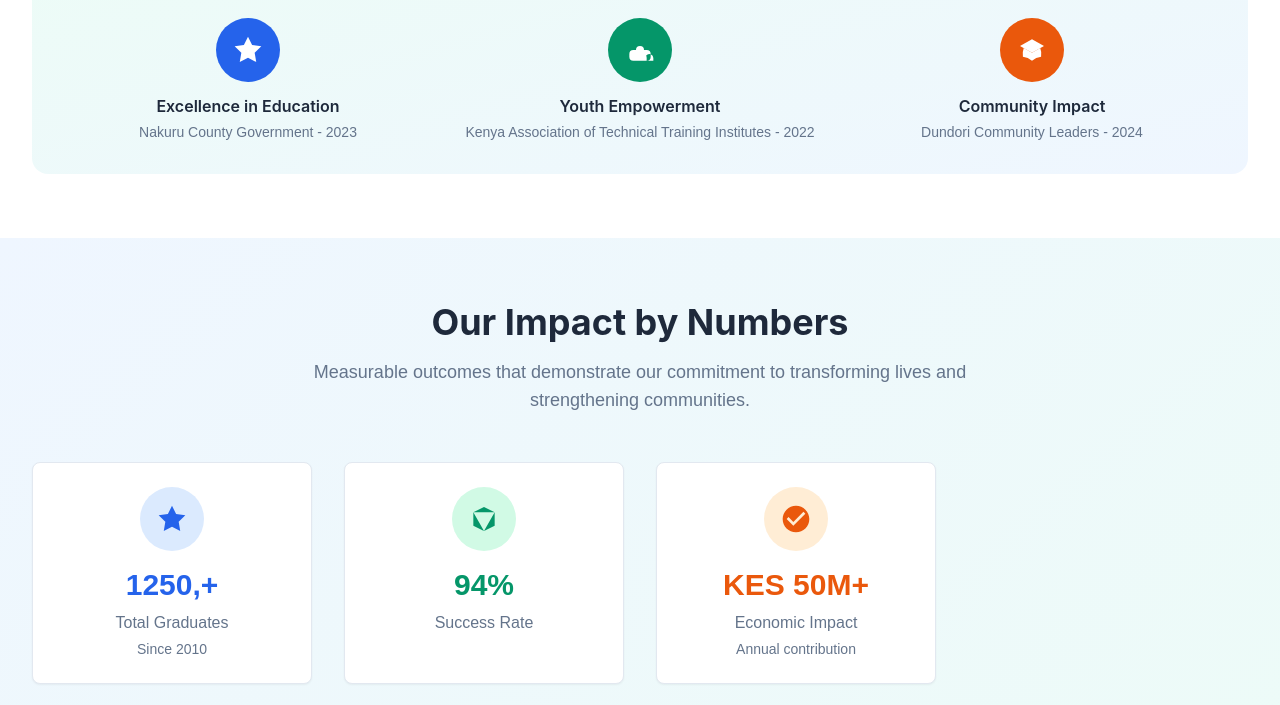
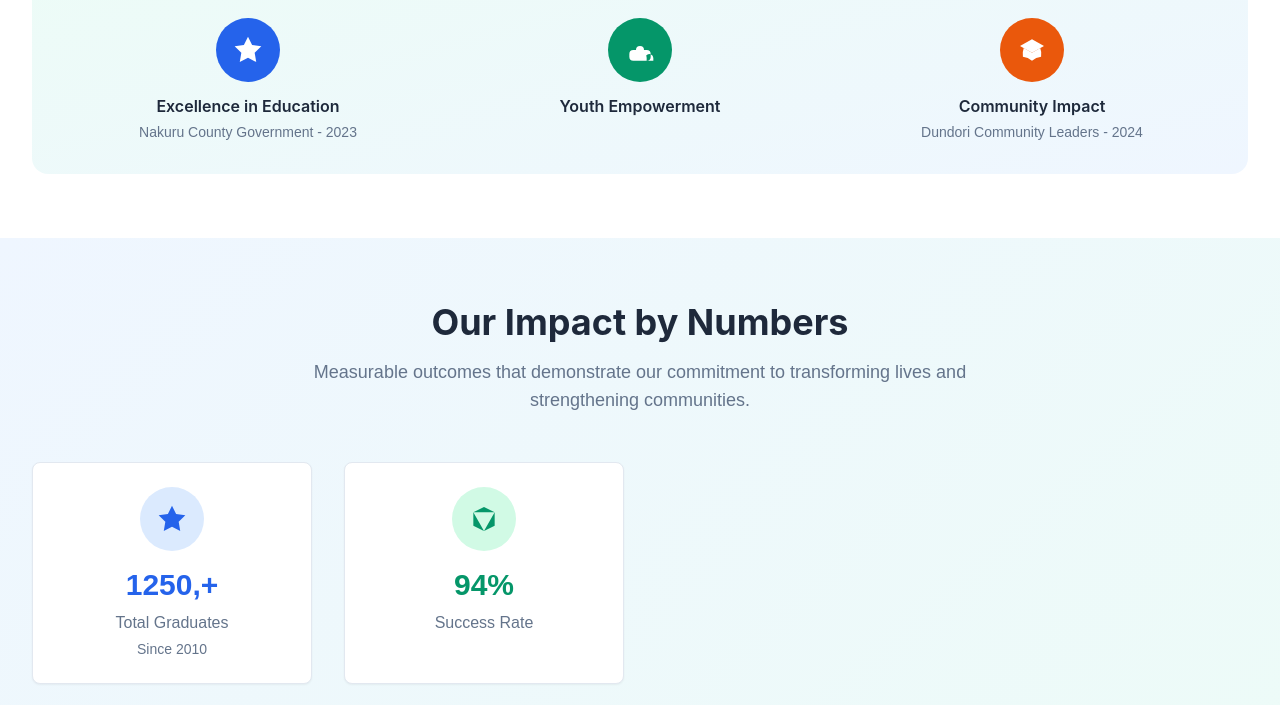
Before and after one commit to StephenMacharia/Dundori-VTC-website, a website: page pages/about_us.html in a window 1280 px wide. Shown: the part 4880-5585 px from the top of the page. Drawn offline with Linux system fonts and the light colour scheme.

Commit message:
about us

```diff
--- a/pages/about_us.html
+++ b/pages/about_us.html
@@ -546,7 +546,7 @@
                             </svg>
                         </div>
                         <h4 class="font-headline font-semibold text-text-primary mb-1">Youth Empowerment</h4>
-                        <p class="text-text-secondary text-sm">Kenya Association of Technical Training Institutes - 2022</p>
+                    <p class="text-text-secondary text-sm"></p>
                     </div>
 
                     <!-- Award 3 -->
@@ -604,16 +604,7 @@
                 </div>
 
                 <!-- Metric 3 -->
-                <div class="card text-center">
-                    <div class="w-16 h-16 mx-auto mb-4 bg-accent-100 rounded-full flex items-center justify-center">
-                        <svg class="w-8 h-8 text-accent" fill="currentColor" viewBox="0 0 24 24">
-                            <path d="M12 2C6.48 2 2 6.48 2 12s4.48 10 10 10 10-4.48 10-10S17.52 2 12 2zm-2 15l-5-5 1.41-1.41L10 14.17l7.59-7.59L19 8l-9 9z"/>
-                        </svg>
-                    </div>
-                    <div class="text-3xl font-bold text-accent mb-2">KES 50M+</div>
-                    <div class="text-text-secondary font-medium">Economic Impact</div>
-                    <div class="text-text-secondary text-sm mt-1">Annual contribution</div>
-                </div>
+
 
                 <!-- Metric 4 -->
 
```
